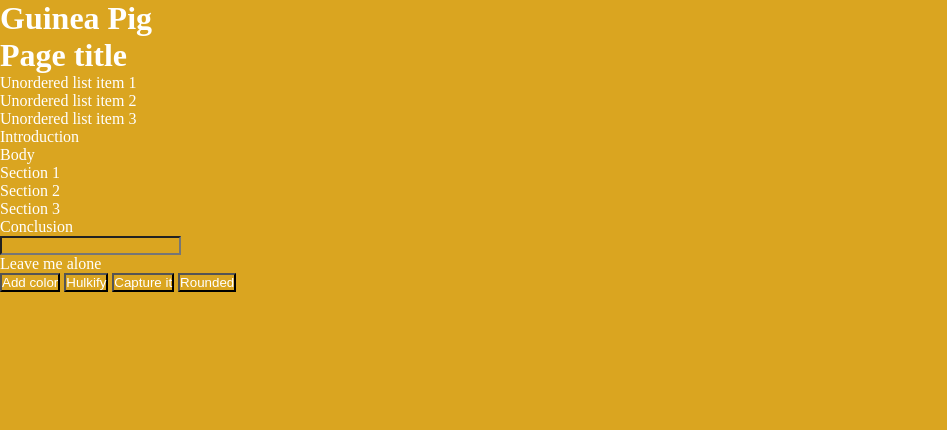
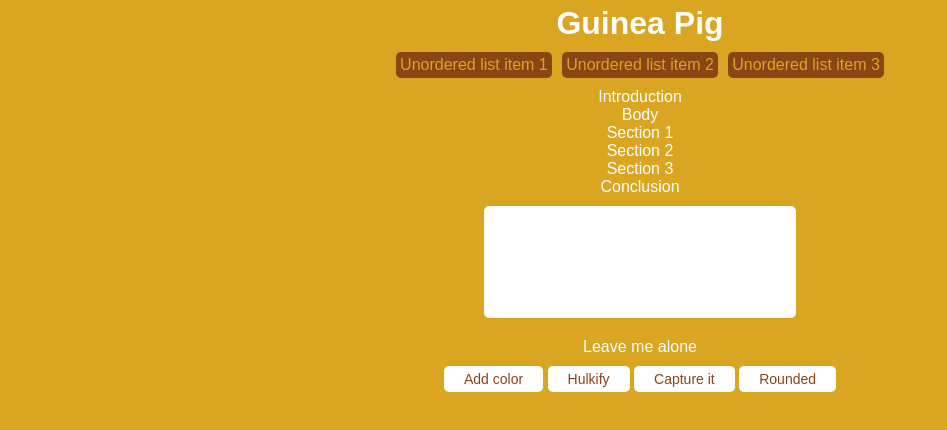
Before and after one commit to debragordon/js-el-guinea-pig, a plain HTML site: page index.html in a window 1280 px wide. Shown: the whole page, without its empty margins (0-947 px from the left). Drawn offline with Linux system fonts and the light colour scheme.

Commit message:
css/html ready, not on to js

```diff
--- a/index.html
+++ b/index.html
@@ -5,19 +5,21 @@
   <link rel="stylesheet" type="text/css" href="styles.css">
 </head>
 <body>
+  <div class="center space">
+    <header id="page-header">
+      <h1 id="page-title">Guinea Pig</h1>
+    </header>
+  </div>
 
-  <h1>Guinea Pig</h1>
-
-  <header id="page-header">
-      <h1 id="page-title">Page title</h1>
-  </header>
-
+  <div class="center space">
     <ul>
       <li>Unordered list item 1</li>
       <li>Unordered list item 2</li>
       <li>Unordered list item 3</li>
     </ul>
+  </div>
 
+  <div class="center space">
     <article>
       <section class="article-section">Introduction</section>
       <section class="article-section">Body</section>
@@ -26,16 +28,22 @@
       <section class="article-section">Section 3</section>
       <section class="article-section">Conclusion</section>
     </article>
+  </div>
 
+  <div class="center space">
     <input type="text" id="keypress-input">
+  </div>
 
-  <div id="output-target"></div>
+  <div id="output-target" class="center space"></div>
 
-  <div id="guinea-pig">Leave me alone</div>
-  <button id="add-color">Add color</button>
-  <button id="make-large">Hulkify</button>
-  <button id="add-border">Capture it</button>
-  <button id="add-rounding">Rounded</button>
+  <div id="guinea-pig" class="center space">Leave me alone</div>
+
+  <div class="center space">
+    <button id="add-color" class="button">Add color</button>
+    <button id="make-large" class="button">Hulkify</button>
+    <button id="add-border" class="button">Capture it</button>
+    <button id="add-rounding" class="button">Rounded</button>
+  </div>
 
   <script src="main.js" type="text/javascript" charset="utf-8" async defer></script>
 
--- a/styles.css
+++ b/styles.css
@@ -3,4 +3,51 @@
   padding: 0px;
   background: goldenrod;
   color: white;
+  font-family: Arial;
 }
+
+input {
+  width: 300px;
+  height: 100px;
+  background: white;
+  border: 1px solid white;
+  padding: 5px;
+  border-radius: 5px;
+  color: gray;
+  font-size: .75em;
+}
+
+li {
+  text-decoration: none;
+  list-style: none;
+  display: inline-block;
+  background: saddlebrown;
+  padding: 4px;
+  margin: 0px 3px;
+  border-radius: 5px;
+  color: goldenrod;
+}
+
+.button {
+  background-color: white;
+  border: none;
+  color: saddlebrown;
+  border-radius: 5px;
+  padding: 5px 20px;
+  text-align: center;
+  text-decoration: none;
+  display: inline-block;
+  font-size: 14px;
+  margin: 0 auto;
+}
+
+.space {
+  margin: 10px;
+  padding: 5px;
+}
+
+.center {
+  margin: 0 auto;
+  text-align: center;
+  width: 60%;
+}
```
Lines whose indentation alone changed are shown as unchanged.
